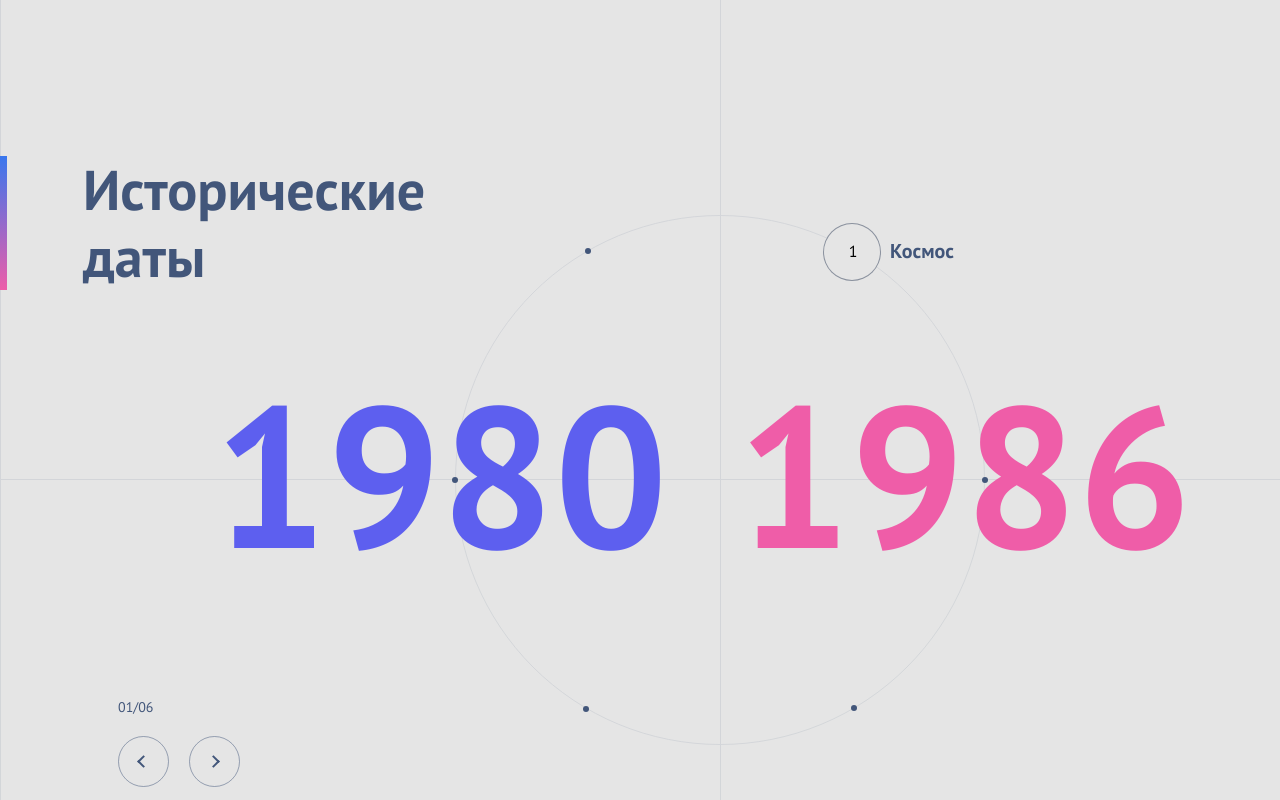
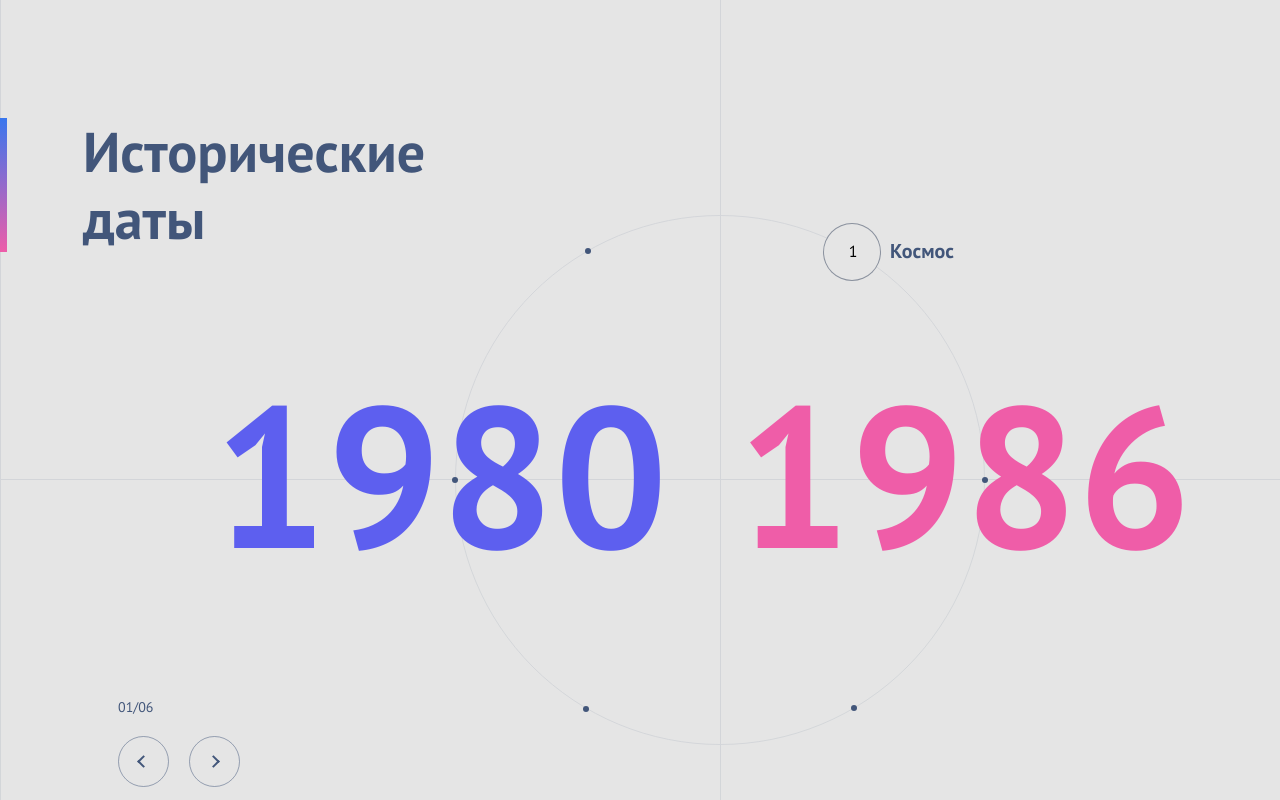
Before and after one commit to YuriyIzyurov/Interactive-slider, a React app: page / in a window 1280 px wide. Shown: the top 800 px of the page. Built offline with nearby package versions, Linux system fonts and the light colour scheme; the HTML template or start-up script is replaced by a standard one.

Commit message:
delete default margin/padding

```diff
--- a/src/assets/scss/App.scss
+++ b/src/assets/scss/App.scss
@@ -1,4 +1,7 @@
-
+* {
+  margin: 0;
+  padding: 0;
+}
 html, body, ul {
  height:100%;
  width:100%;
@@ -252,29 +255,3 @@ ul {
     top: 162px;
   }
 }
-/*
-@media only screen and (min-height: 790px) and ( max-width: 430px) and ( min-width: 321px ){
-  .app {
-    min-height: 730px;
-  }
-  .dates {
-    top: 228px;
-  }
-  .title {
-    top: 24px;
-  }
-  .carousel {
-    top: 0;
-  }
-  .background-mobile {
-    top: 104px;
-  }
-}
-@media only screen and (max-height: 550px) and ( max-width: 320px) {
-    .dates {
-      top: 112px;
-    }
-    .title {
-      top: 24px;
-    }
-}*/
--- a/src/components/Pagination.tsx
+++ b/src/components/Pagination.tsx
@@ -22,7 +22,7 @@ const Pagination: React.FC<PropsType> = ({
    const prevPage = activePage === 1 ? 6 : activePage - 1;
 
    const handleActivePage = (currentPage: number, desirablePage: number) => {
-      if (isWheelRotatable) {
+      if (isWheelRotatable && currentPage != desirablePage) {
          const slides = chooseSlides(desirablePage);
          dispatch({ type: `setItem${currentPage}Active`, payload: false });
          dispatch({ type: `setItem${desirablePage}Active`, payload: true });
```
Also changed, not shown: src/assets/scss/Slider.scss (+0 -14 lines).
